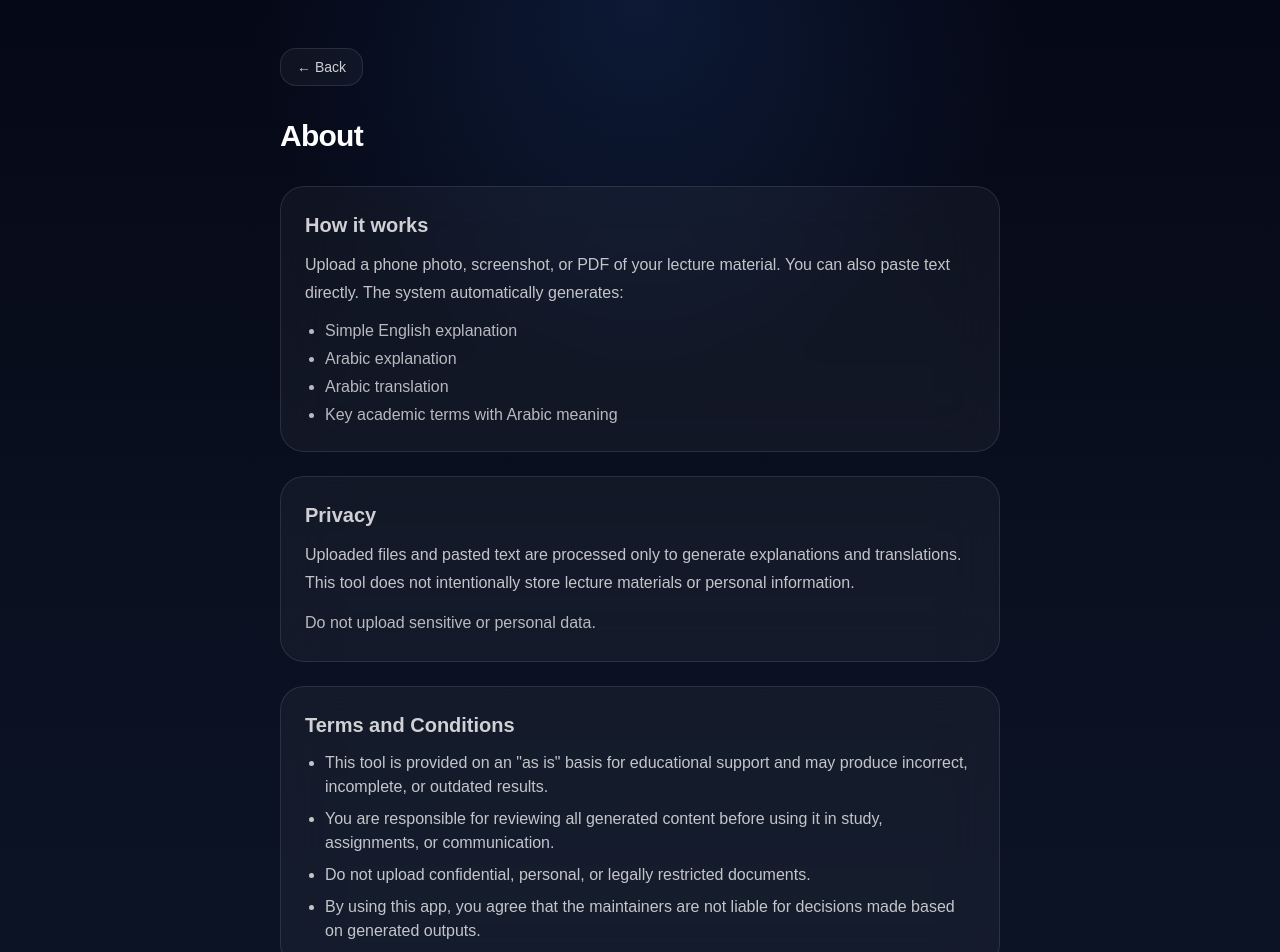
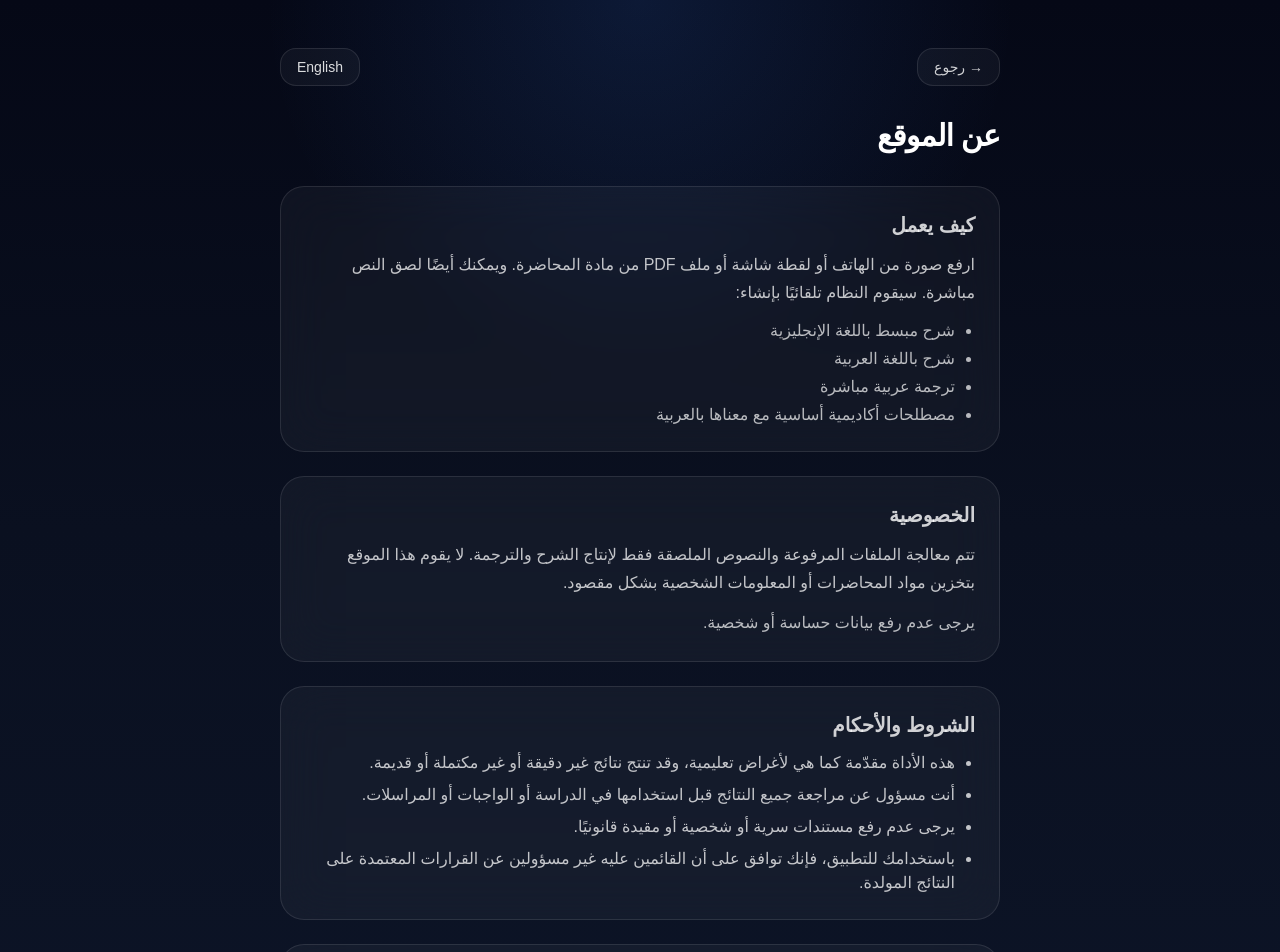
Before and after one commit to sallaxm/UDST-En-Ar-Translator, a Next.js app: page /about in a window 1280 px wide. Shown: the top 952 px of the page. Built offline with nearby package versions, Linux system fonts and the light colour scheme.

Commit message:
Add Arabic About page content and pointer cursor for buttons

```diff
--- a/app/about/page.tsx
+++ b/app/about/page.tsx
@@ -1,89 +1,139 @@
+"use client";
+
 import Link from "next/link";
+import { useState } from "react";
+
+type UiLanguage = "en" | "ar";
+
+const aboutText = {
+  en: {
+    back: "← Back",
+    languageToggle: "العربية",
+    title: "About",
+    howItWorksTitle: "How it works",
+    howItWorksBody:
+      "Upload a phone photo, screenshot, or PDF of your lecture material. You can also paste text directly. The system automatically generates:",
+    howItWorksList: [
+      "Simple English explanation",
+      "Arabic explanation",
+      "Arabic translation",
+      "Key academic terms with Arabic meaning",
+    ],
+    privacyTitle: "Privacy",
+    privacyBody:
+      "Uploaded files and pasted text are processed only to generate explanations and translations. This tool does not intentionally store lecture materials or personal information.",
+    privacyNote: "Do not upload sensitive or personal data.",
+    termsTitle: "Terms and Conditions",
+    termsList: [
+      'This tool is provided on an "as is" basis for educational support and may produce incorrect, incomplete, or outdated results.',
+      "You are responsible for reviewing all generated content before using it in study, assignments, or communication.",
+      "Do not upload confidential, personal, or legally restricted documents.",
+      "By using this app, you agree that the maintainers are not liable for decisions made based on generated outputs.",
+    ],
+    independenceTitle: "Independence",
+    independenceBody:
+      "This project is an independent tool created to help students understand English lecture material more easily.",
+    independenceNote:
+      "It is not affiliated with, endorsed by, or operated by any university or educational institution.",
+  },
+  ar: {
+    back: "→ رجوع",
+    languageToggle: "English",
+    title: "عن الموقع",
+    howItWorksTitle: "كيف يعمل",
+    howItWorksBody:
+      "ارفع صورة من الهاتف أو لقطة شاشة أو ملف PDF من مادة المحاضرة. ويمكنك أيضًا لصق النص مباشرة. سيقوم النظام تلقائيًا بإنشاء:",
+    howItWorksList: [
+      "شرح مبسط باللغة الإنجليزية",
+      "شرح باللغة العربية",
+      "ترجمة عربية مباشرة",
+      "مصطلحات أكاديمية أساسية مع معناها بالعربية",
+    ],
+    privacyTitle: "الخصوصية",
+    privacyBody:
+      "تتم معالجة الملفات المرفوعة والنصوص الملصقة فقط لإنتاج الشرح والترجمة. لا يقوم هذا الموقع بتخزين مواد المحاضرات أو المعلومات الشخصية بشكل مقصود.",
+    privacyNote: "يرجى عدم رفع بيانات حساسة أو شخصية.",
+    termsTitle: "الشروط والأحكام",
+    termsList: [
+      "هذه الأداة مقدّمة كما هي لأغراض تعليمية، وقد تنتج نتائج غير دقيقة أو غير مكتملة أو قديمة.",
+      "أنت مسؤول عن مراجعة جميع النتائج قبل استخدامها في الدراسة أو الواجبات أو المراسلات.",
+      "يرجى عدم رفع مستندات سرية أو شخصية أو مقيدة قانونيًا.",
+      "باستخدامك للتطبيق، فإنك توافق على أن القائمين عليه غير مسؤولين عن القرارات المعتمدة على النتائج المولدة.",
+    ],
+    independenceTitle: "الاستقلالية",
+    independenceBody:
+      "هذا المشروع أداة مستقلة تم إنشاؤها لمساعدة الطلاب على فهم مواد المحاضرات الإنجليزية بشكل أسهل.",
+    independenceNote:
+      "هذا الموقع غير تابع لأي جامعة أو جهة تعليمية، وغير معتمد أو مُدار من قبلها.",
+  },
+} as const;
 
 export default function AboutPage() {
+  const [language, setLanguage] = useState<UiLanguage>("ar");
+  const t = aboutText[language];
+
   return (
-    <div className="min-h-screen bg-[radial-gradient(circle_at_top,_rgba(59,130,246,0.14),_transparent_28%),linear-gradient(180deg,_#050816_0%,_#0a1020_45%,_#0d1528_100%)] text-white">
+    <div
+      dir={language === "ar" ? "rtl" : "ltr"}
+      className="min-h-screen bg-[radial-gradient(circle_at_top,_rgba(59,130,246,0.14),_transparent_28%),linear-gradient(180deg,_#050816_0%,_#0a1020_45%,_#0d1528_100%)] text-white"
+    >
       <div className="mx-auto max-w-3xl px-6 py-12">
+        <div className="mb-8 flex items-center justify-between gap-3">
+          <Link
+            href="/"
+            className="inline-flex rounded-2xl border border-white/10 bg-white/[0.04] px-4 py-2 text-sm text-white/80 transition hover:bg-white/[0.08]"
+          >
+            {t.back}
+          </Link>
 
-        <Link
-          href="/"
-          className="mb-8 inline-flex rounded-2xl border border-white/10 bg-white/[0.04] px-4 py-2 text-sm text-white/80 transition hover:bg-white/[0.08]"
-        >
-          ← Back
-        </Link>
+          <button
+            type="button"
+            onClick={() => setLanguage((prev) => (prev === "en" ? "ar" : "en"))}
+            className="rounded-2xl border border-white/10 bg-white/[0.04] px-4 py-2 text-sm text-white/85 transition hover:bg-white/[0.08]"
+          >
+            {t.languageToggle}
+          </button>
+        </div>
 
-        <h1 className="mb-8 text-3xl font-semibold tracking-tight">
-          About
-        </h1>
+        <h1 className="mb-8 text-3xl font-semibold tracking-tight">{t.title}</h1>
 
         <div className="space-y-6 text-white/80">
+          <section className="rounded-3xl border border-white/10 bg-white/[0.04] p-6 backdrop-blur-xl">
+            <h2 className="mb-3 text-xl font-semibold">{t.howItWorksTitle}</h2>
+            <p className="leading-7 text-white/75">{t.howItWorksBody}</p>
 
-          <section className="rounded-3xl border border-white/10 bg-white/[0.04] p-6 backdrop-blur-xl">
-            <h2 className="mb-3 text-xl font-semibold">How it works</h2>
-            <p className="leading-7 text-white/75">
-              Upload a phone photo, screenshot, or PDF of your lecture material.
-              You can also paste text directly. The system automatically generates:
-            </p>
-
-            <ul className="mt-3 list-disc space-y-1 pl-5 text-white/70">
-              <li>Simple English explanation</li>
-              <li>Arabic explanation</li>
-              <li>Arabic translation</li>
-              <li>Key academic terms with Arabic meaning</li>
+            <ul className="mt-3 list-disc space-y-1 ps-5 text-white/70">
+              {t.howItWorksList.map((item) => (
+                <li key={item}>{item}</li>
+              ))}
             </ul>
           </section>
 
           <section className="rounded-3xl border border-white/10 bg-white/[0.04] p-6 backdrop-blur-xl">
-            <h2 className="mb-3 text-xl font-semibold">Privacy</h2>
+            <h2 className="mb-3 text-xl font-semibold">{t.privacyTitle}</h2>
 
-            <p className="leading-7 text-white/75">
-              Uploaded files and pasted text are processed only to generate
-              explanations and translations. This tool does not intentionally
-              store lecture materials or personal information.
-            </p>
+            <p className="leading-7 text-white/75">{t.privacyBody}</p>
 
-            <p className="mt-3 leading-7 text-white/70">
-              Do not upload sensitive or personal data.
-            </p>
+            <p className="mt-3 leading-7 text-white/70">{t.privacyNote}</p>
           </section>
 
+          <section className="rounded-3xl border border-white/10 bg-white/[0.04] p-6 backdrop-blur-xl">
+            <h2 className="mb-3 text-xl font-semibold">{t.termsTitle}</h2>
 
-          <section className="rounded-3xl border border-white/10 bg-white/[0.04] p-6 backdrop-blur-xl">
-            <h2 className="mb-3 text-xl font-semibold">Terms and Conditions</h2>
-
-            <ul className="list-disc space-y-2 pl-5 text-white/75">
-              <li>
-                This tool is provided on an &quot;as is&quot; basis for educational support and may produce
-                incorrect, incomplete, or outdated results.
-              </li>
-              <li>
-                You are responsible for reviewing all generated content before using it in study,
-                assignments, or communication.
-              </li>
-              <li>
-                Do not upload confidential, personal, or legally restricted documents.
-              </li>
-              <li>
-                By using this app, you agree that the maintainers are not liable for decisions made
-                based on generated outputs.
-              </li>
+            <ul className="list-disc space-y-2 ps-5 text-white/75">
+              {t.termsList.map((item) => (
+                <li key={item}>{item}</li>
+              ))}
             </ul>
           </section>
 
           <section className="rounded-3xl border border-white/10 bg-white/[0.04] p-6 backdrop-blur-xl">
-            <h2 className="mb-3 text-xl font-semibold">Independence</h2>
+            <h2 className="mb-3 text-xl font-semibold">{t.independenceTitle}</h2>
 
-            <p className="leading-7 text-white/75">
-              This project is an independent tool created to help students
-              understand English lecture material more easily.
-            </p>
+            <p className="leading-7 text-white/75">{t.independenceBody}</p>
 
-            <p className="mt-3 leading-7 text-white/70">
-              It is <strong>not affiliated with, endorsed by, or operated by</strong>{" "}
-              any university or educational institution.
-            </p>
+            <p className="mt-3 leading-7 text-white/70">{t.independenceNote}</p>
           </section>
-
         </div>
       </div>
     </div>
--- a/app/globals.css
+++ b/app/globals.css
@@ -24,3 +24,8 @@ body {
   color: var(--foreground);
   font-family: Arial, Helvetica, sans-serif;
 }
+
+
+button {
+  cursor: pointer;
+}
```
